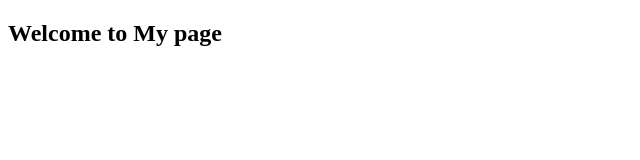
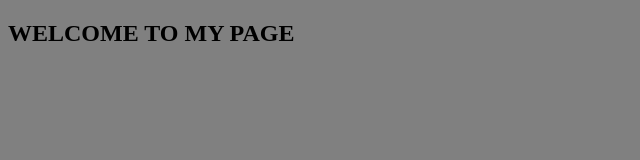
Before and after one commit to Just-a-code/testGitTeam, a plain HTML site: page index.html in a window 1280 px wide. Shown: the whole page, without its empty margins (0-640 px from the left). Drawn offline with Linux system fonts and the light colour scheme.

Commit message:
first commit with Style

```diff
--- a/index.html
+++ b/index.html
@@ -5,6 +5,7 @@
     <meta name="viewport" content="width=device-width, initial-scale=1.0">
     <meta http-equiv="X-UA-Compatible" content="ie=edge">
     <title>Document</title>
+    <link rel="stylesheet" href="style.css">
 </head>
 <body>
     <section id="home">
--- /dev/null
+++ b/style.css
@@ -0,0 +1,7 @@
+body {
+    background: gray;
+}
+h1 {
+    text-transform: uppercase;
+    columns: #fff;
+}
```
